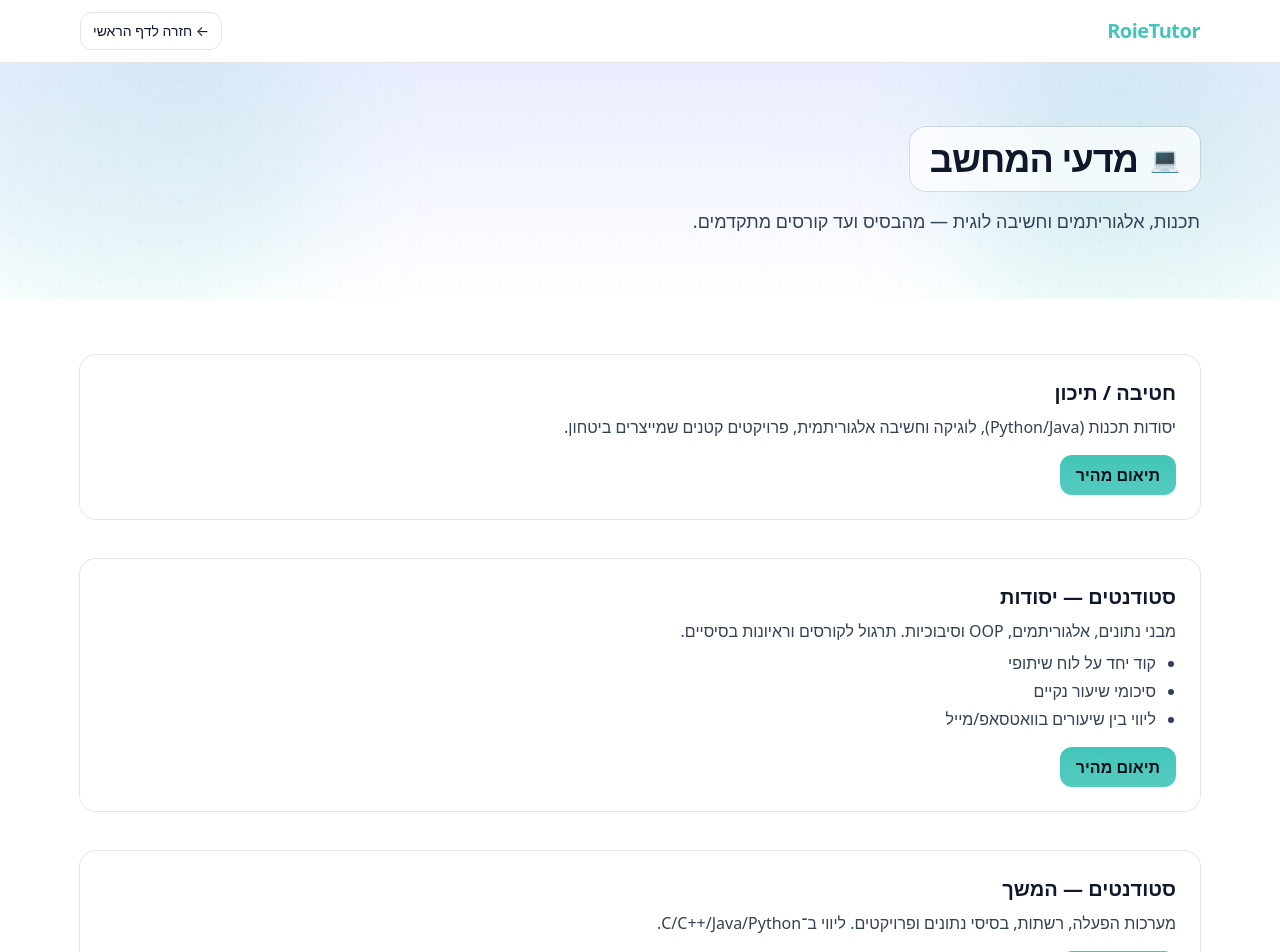
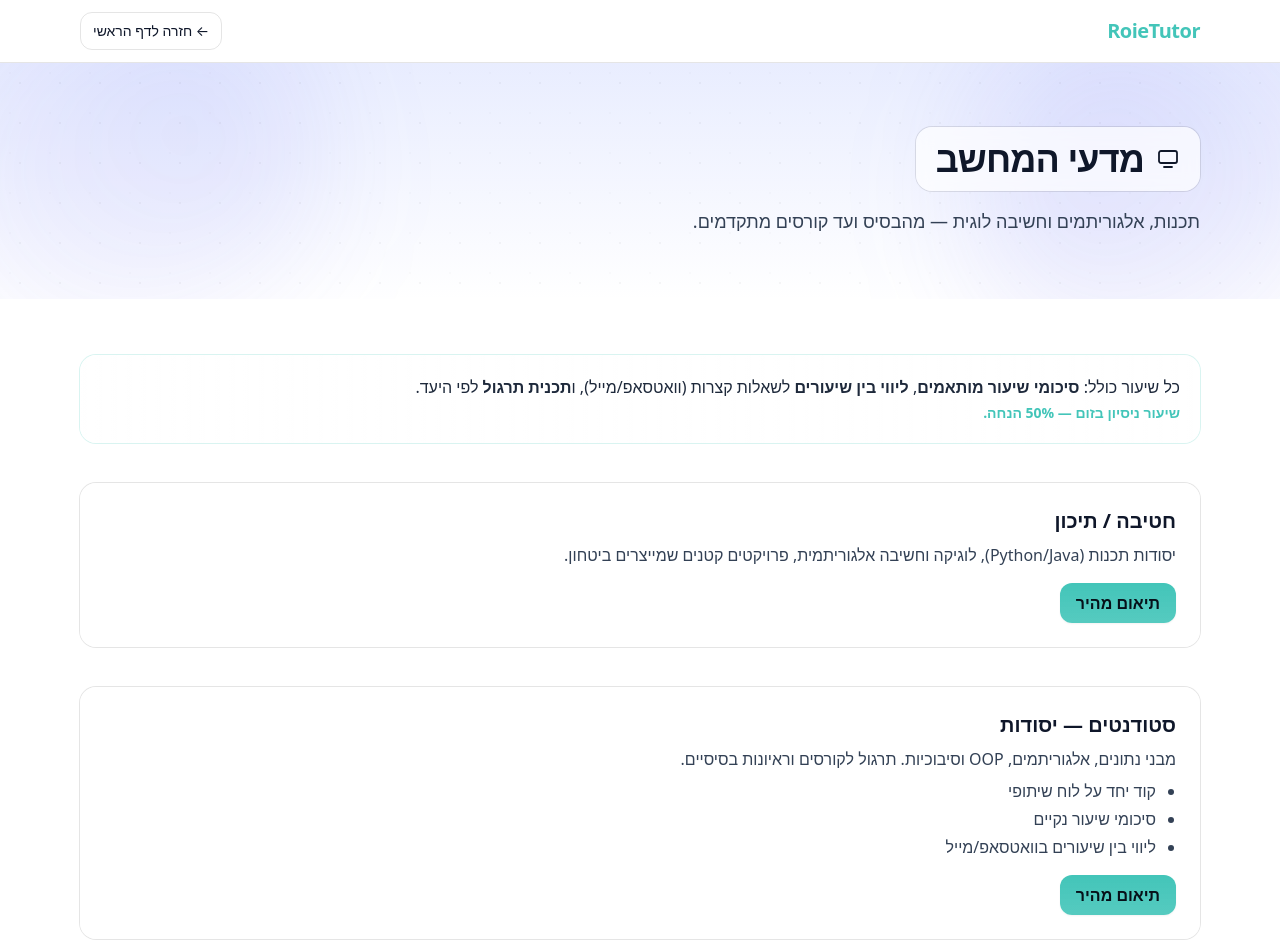
Before and after one commit to roadam11/RoieTutor, a Next.js app: page /subjects/cs in a window 1280 px wide. Shown: the top 952 px of the page. Built offline with nearby package versions, Linux system fonts and the light colour scheme.

Commit message:
Update cs.js

```diff
--- a/pages/subjects/cs.js
+++ b/pages/subjects/cs.js
@@ -1,6 +1,8 @@
 import Head from 'next/head'
 import { useEffect } from 'react'
 import SubjectLayout from '../../components/SubjectLayout'
+import ValueStrip from '../../components/ValueStrip'
+import CSIcon from '../../components/icons/CSIcon'
 
 export default function CSPage() {
   useEffect(()=>{ document.documentElement.setAttribute('dir','rtl') },[])
@@ -10,30 +12,17 @@
     <SubjectLayout
       title="מדעי המחשב"
       subtitle="תכנות, אלגוריתמים וחשיבה לוגית — מהבסיס ועד קורסים מתקדמים."
-      icon="💻"
+      icon={<CSIcon className="w-6 h-6" />}
       gradient="from-indigo-200/40 to-sky-100/0 dark:from-indigo-500/10 dark:to-transparent"
+      accent="#6366f1"
     >
-      <Head>
-        <title>RoieTutor — מדעי המחשב</title>
-        <meta name="description" content="שיעורים פרטיים במדעי המחשב: יסודות תכנות, מבני נתונים, אלגוריתמים, הכנה לקורסים ולעבודות." />
-      </Head>
+      <Head><title>RoieTutor — מדעי המחשב</title><meta name="description" content="שיעורים פרטיים במדעי המחשב: יסודות תכנות, מבני נתונים, אלגוריתמים, הכנה לקורסים ולעבודות." /></Head>
 
-      <Section
-        title="חטיבה / תיכון"
-        text="יסודות תכנות (Python/Java), לוגיקה וחשיבה אלגוריתמית, פרויקטים קטנים שמייצרים ביטחון."
-        ctaHref={wa('חטיבה/תיכון')}
-      />
-      <Section
-        title="סטודנטים — יסודות"
-        text="מבני נתונים, אלגוריתמים, OOP וסיבוכיות. תרגול לקורסים וראיונות בסיסיים."
-        bullets={['קוד יחד על לוח שיתופי', 'סיכומי שיעור נקיים', 'ליווי בין שיעורים בוואטסאפ/מייל']}
-        ctaHref={wa('סטודנטים יסודות')}
-      />
-      <Section
-        title="סטודנטים — המשך"
-        text="מערכות הפעלה, רשתות, בסיסי נתונים ופרויקטים. ליווי ב־C/C++/Java/Python."
-        ctaHref={wa('סטודנטים המשך')}
-      />
+      <ValueStrip />
+
+      <Section title="חטיבה / תיכון" text="יסודות תכנות (Python/Java), לוגיקה וחשיבה אלגוריתמית, פרויקטים קטנים שמייצרים ביטחון." ctaHref={wa('חטיבה/תיכון')} />
+      <Section title="סטודנטים — יסודות" text="מבני נתונים, אלגוריתמים, OOP וסיבוכיות. תרגול לקורסים וראיונות בסיסיים." bullets={['קוד יחד על לוח שיתופי','סיכומי שיעור נקיים','ליווי בין שיעורים בוואטסאפ/מייל']} ctaHref={wa('סטודנטים יסודות')} />
+      <Section title="סטודנטים — המשך" text="מערכות הפעלה, רשתות, בסיסי נתונים ופרויקטים. ליווי ב־C/C++/Java/Python." ctaHref={wa('סטודנטים המשך')} />
     </SubjectLayout>
   )
 }
@@ -44,14 +33,8 @@
       <div className="rounded-2xl p-6 bg-white/70 dark:bg-white/5 backdrop-blur ring-1 ring-black/10 dark:ring-white/10">
         <h2 className="text-xl font-bold mb-2">{title}</h2>
         <p className="text-slate-700 dark:text-slate-300">{text}</p>
-        {bullets.length > 0 && (
-          <ul className="list-disc pr-5 text-slate-700 dark:text-slate-300 mt-2 space-y-1">
-            {bullets.map((b,i)=><li key={i}>{b}</li>)}
-          </ul>
-        )}
-        <a href={ctaHref} className="inline-block mt-4 rounded-xl px-4 py-2 bg-gradient-to-b from-tealBrand to-tealBrand/90 text-[#061019] font-semibold shadow-sm hover:shadow-md">
-          תיאום מהיר
-        </a>
+        {bullets.length>0 && <ul className="list-disc pr-5 text-slate-700 dark:text-slate-300 mt-2 space-y-1">{bullets.map((b,i)=><li key={i}>{b}</li>)}</ul>}
+        <a href={ctaHref} className="inline-block mt-4 rounded-xl px-4 py-2 bg-gradient-to-b from-tealBrand to-tealBrand/90 text-[#061019] font-semibold shadow-sm hover:shadow-md">תיאום מהיר</a>
       </div>
     </section>
   )
```
